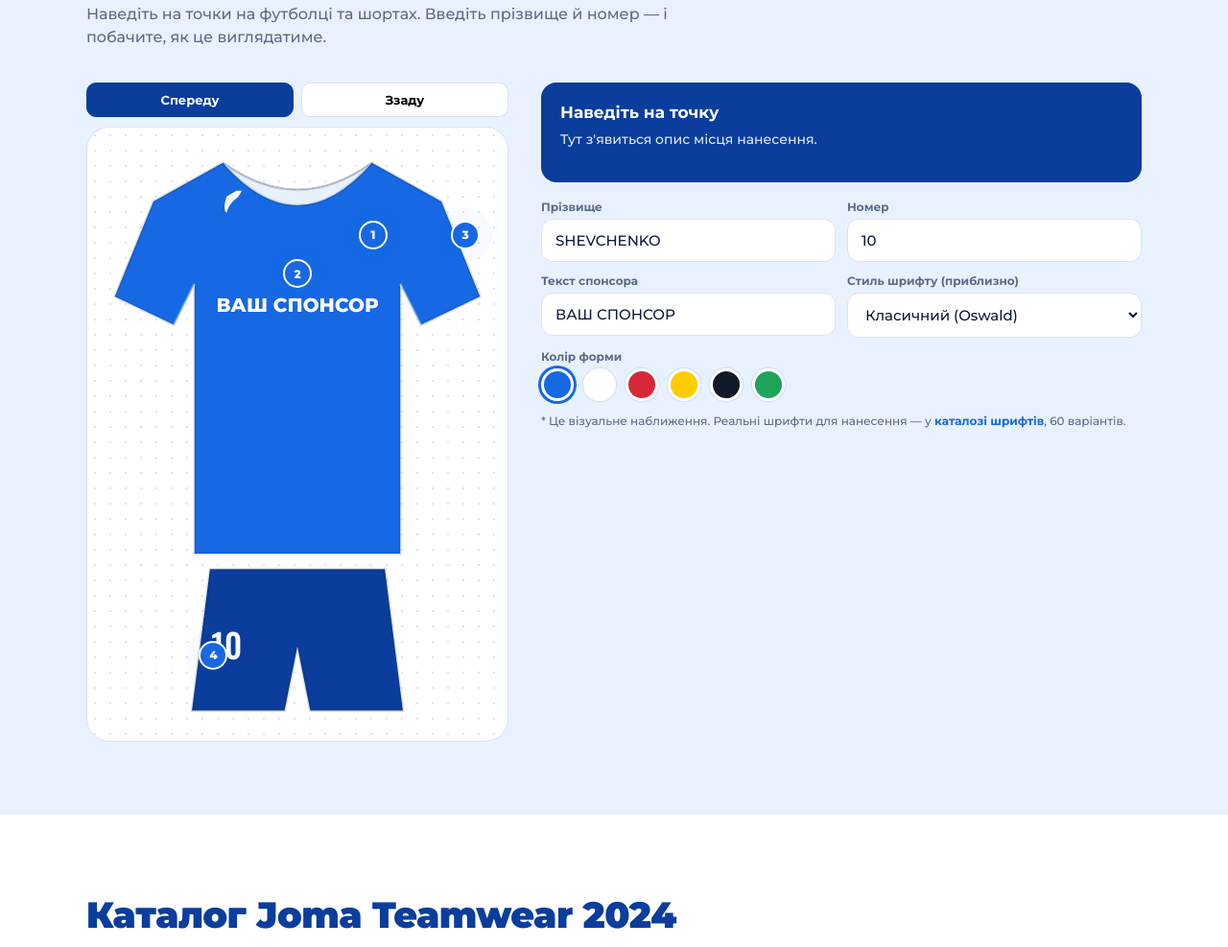
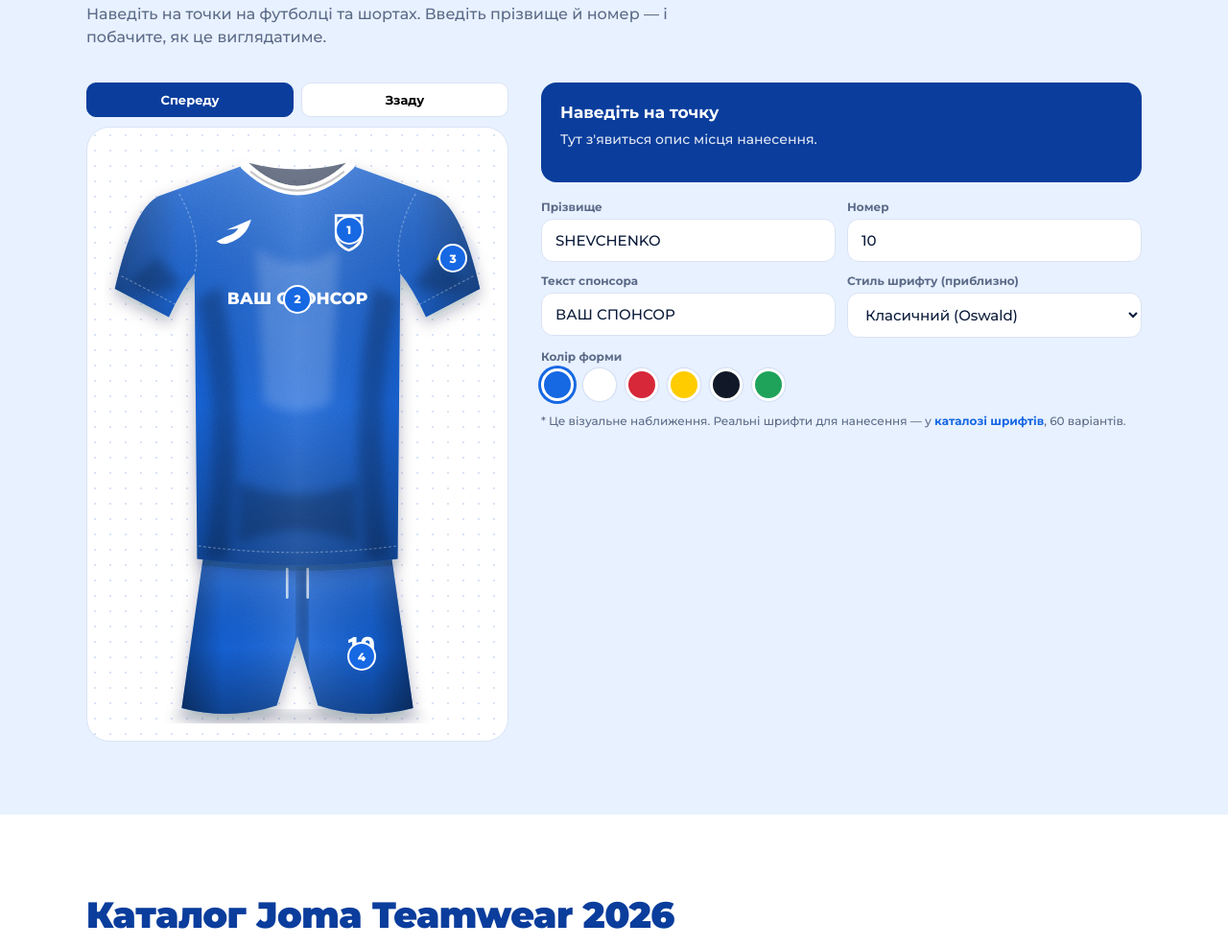
Before and after one commit to olutik22/joma-teamwear, a plain HTML site: page index.html in a window 1280 px wide. Shown: the part 1400-2387 px from the top of the page at 96% size. Drawn offline with nearby package versions, Linux system fonts and the light colour scheme; a web font is replaced by a local one.

Commit message:
Update index.html

```diff
--- a/index.html
+++ b/index.html
@@ -67,14 +67,14 @@ footer{background:var(--ink);color:#c7d4ef;padding:36px 0;font-size:14px}footer
 <header><div class="wrap">
  <a href="#" class="logo">joma<small>ORIGINAL · UKRAINE</small></a>
  <nav><a href="#terms">Умови</a><a href="#builder">Конструктор</a><a href="#catalog">Каталог</a><a href="#fonts">Шрифти</a><a href="#order">Заявка</a></nav>
- <a href="#order" class="btn" style="padding:10px 18px;font-size:13px">Розрахунок</a>
+ <a href="tel:+380636014034" class="btn" style="padding:10px 18px;font-size:13px">+38 (063) 601 40 34</a>
 </div></header>
 
 <div class="hero"><div class="wrap">
  <h1>Командна екіпіровка Joma з вашим нанесенням</h1>
  <p>Форма, гетри, костюми та аксесуари для команд, академій і клубів. Номери, прізвища, логотипи й спонсори — під ключ.</p>
  <a href="#order" class="btn">Отримати розрахунок</a> <a href="#builder" class="btn o">Подивитись нанесення</a>
- <div class="stats"><div><b>74 тис.</b><span>підписників в Instagram</span></div><div><b>60</b><span>шрифтів для нанесення</span></div><div><b>від 1 дня</b><span>термін нанесення*</span></div></div>
+ <div class="stats"><div><b>74 тис.</b><span>підписників в Instagram</span></div><div><b>60</b><span>шрифтів для нанесення</span></div><div><b>від 1 дня</b><span>термін нанесення</span></div></div>
 </div></div>
 
 <section id="terms"><div class="wrap">
@@ -87,18 +87,38 @@ footer{background:var(--ink);color:#c7d4ef;padding:36px 0;font-size:14px}footer
  <div class="bld">
   <div><div class="tabs"><button class="tab on" data-v="front">Спереду</button><button class="tab" data-v="back">Ззаду</button></div>
    <div class="stage" id="stage">
-    <svg viewBox="0 0 300 450" id="kit">
-     <g id="shirt" stroke="#0b1b3a" stroke-opacity=".15" stroke-width="2">
-      <path id="body" d="M92 14 L38 44 L8 118 L54 140 L70 108 L70 318 L230 318 L230 108 L246 140 L292 118 L262 44 L208 14 Q150 56 92 14Z" fill="#1668e3"/>
-      <path id="collar" d="M92 14 Q150 56 208 14 Q150 80 92 14Z" fill="#fff" fill-opacity=".9"/>
-      <path d="M54 140 L70 108 M246 140 L230 108" stroke="#fff" stroke-opacity=".35"/>
-     </g>
-     <g id="frontG"><path d="M118 62 l14 -8 h8 l-6 9 q-12 8 -16 22 q-6 -4 0 -23z" fill="#fff" opacity=".95" transform="translate(30 6) scale(.55)"/></g>
-     <g id="frontT" text-anchor="middle"><text id="spT" x="150" y="130" font-size="15" font-weight="800" font-family="Montserrat"></text></g>
-     <g id="backT" text-anchor="middle" style="display:none"><text id="nmT" x="150" y="76" font-size="22" font-family="Oswald"></text><text id="nuT" x="150" y="190" font-size="110" font-family="Oswald"></text></g>
-     <path id="shorts" d="M82 330 H218 L232 440 H160 L150 390 L140 440 H68 Z" fill="#0a3d9c" stroke="#0b1b3a" stroke-opacity=".15" stroke-width="2"/>
-     <text id="shN" x="95" y="400" text-anchor="middle" font-size="26" font-family="Oswald" fill="#fff">7</text>
-    </svg>
+    <div id="box" style="position:relative"><svg viewBox="0 0 300 450" id="kit" style="color:#fff">
+<defs>
+<path id="bp" d="M108 16 L42 40 Q22 50 8 112 L50 134 Q60 112 70 100 L72 322 Q150 332 228 322 L230 100 Q240 112 250 134 L292 112 Q278 50 258 40 L192 16 Q150 52 108 16Z"/>
+<path id="sp" d="M78 312 H222 L240 438 Q202 448 166 436 L150 382 L134 436 Q98 448 60 438Z"/>
+<clipPath id="cl"><use href="#bp"/></clipPath><clipPath id="cs"><use href="#sp"/></clipPath>
+<linearGradient id="sh" x1="0" x2="1"><stop offset="0" stop-color="#000" stop-opacity=".38"/><stop offset=".18" stop-color="#000" stop-opacity=".04"/><stop offset=".5" stop-color="#fff" stop-opacity=".13"/><stop offset=".82" stop-color="#000" stop-opacity=".08"/><stop offset="1" stop-color="#000" stop-opacity=".42"/></linearGradient>
+<linearGradient id="sv" x1="0" y1="0" x2="0" y2="1"><stop offset="0" stop-color="#fff" stop-opacity=".2"/><stop offset=".6" stop-color="#000" stop-opacity="0"/><stop offset="1" stop-color="#000" stop-opacity=".3"/></linearGradient>
+<filter id="tex" x="0" y="0" width="100%" height="100%"><feTurbulence type="fractalNoise" baseFrequency=".95" numOctaves="2" seed="4"/><feColorMatrix type="saturate" values="0"/></filter>
+<filter id="bl"><feGaussianBlur stdDeviation="4"/></filter>
+<filter id="ds"><feDropShadow dx="0" dy="5" stdDeviation="6" flood-color="#0b1b3a" flood-opacity=".3"/></filter>
+</defs>
+<ellipse cx="150" cy="445" rx="100" ry="5" fill="#0b1b3a" opacity=".18" filter="url(#bl)"/>
+<g filter="url(#ds)"><use id="sf" href="#sp" fill="#1668e3"/><use href="#bp" fill="none"/></g>
+<use href="#sp" fill="url(#sh)"/><use href="#sp" fill="url(#sv)"/>
+<g clip-path="url(#cs)" style="mix-blend-mode:multiply" opacity=".3"><rect width="300" height="450" filter="url(#tex)"/></g>
+<g clip-path="url(#cs)" filter="url(#bl)" opacity=".3"><path d="M150 330 L150 440 L158 440 L158 330Z" fill="#000"/></g>
+<path d="M78 312 H222 L224 327 Q150 336 76 327Z" fill="#000" opacity=".16"/><path d="M142 330 v22 M158 330 v22" stroke="#fff" stroke-opacity=".7" stroke-width="2" stroke-linecap="round"/>
+<g filter="url(#ds)"><use id="body" href="#bp" fill="#1668e3"/></g>
+<use href="#bp" fill="url(#sh)"/><use href="#bp" fill="url(#sv)"/>
+<g clip-path="url(#cl)" style="mix-blend-mode:multiply" opacity=".3"><rect width="300" height="340" filter="url(#tex)"/></g>
+<g clip-path="url(#cl)" filter="url(#bl)" opacity=".22"><path d="M72 120 Q92 200 78 322 L96 322 Q112 200 90 110Z"/><path d="M228 120 Q208 200 222 322 L204 322 Q188 200 210 110Z"/><path d="M104 262 Q150 282 196 262 L196 310 Q150 290 104 310Z"/><path d="M60 108 Q40 122 20 108 L40 86Z"/><path d="M240 108 Q260 122 280 108 L260 86Z"/></g>
+<g clip-path="url(#cl)" filter="url(#bl)" opacity=".16" fill="#fff"><path d="M118 80 Q150 104 182 80 L176 200 Q150 214 124 200Z"/></g>
+<g fill="none" stroke="#fff" stroke-opacity=".3" stroke-width=".9" stroke-dasharray="2.2 1.6"><path d="M58 38 Q76 70 70 100"/><path d="M242 38 Q224 70 230 100"/><path d="M73 312 Q150 322 227 312"/><path d="M13 102 L55 124"/><path d="M287 102 L245 124"/></g>
+<g transform="translate(262 80) rotate(22)"><rect width="14" height="5" fill="#0057b7"/><rect y="5" width="14" height="5" fill="#ffd700"/></g>
+<path d="M112 14 Q150 50 188 14 Q150 24 112 14Z" fill="#0b1b3a" opacity=".6" id="hF"/>
+<g id="cF" fill="none" stroke-linecap="round"><path d="M109 16 Q150 55 191 16" stroke="currentColor" stroke-width="7"/><path d="M114 21 Q150 50 186 21" stroke="#000" stroke-opacity=".22" stroke-width="1.6"/></g>
+<g id="cB" style="display:none" fill="none" stroke-linecap="round"><path d="M118 15 Q150 30 182 15 Q150 22 118 15Z" fill="#0b1b3a" fill-opacity=".6"/><path d="M109 16 Q150 34 191 16" stroke="currentColor" stroke-width="7"/><path d="M116 20 Q150 36 184 20" stroke="#000" stroke-opacity=".22" stroke-width="1.6"/></g>
+<g id="frontG" fill="currentColor"><path transform="translate(104 66)" d="M-9 0 L10 -8 Q7 4 -4 9 Q-12 13 -17 9 L-9 5 Q-3 4 0 -1Z"/><path d="M180 55 h20 v14 q0 9 -10 13 q-10 -4 -10 -13z" fill="none" stroke="currentColor" stroke-width="2"/><circle cx="190" cy="66" r="3.5"/></g>
+<g id="frontT" text-anchor="middle" fill="currentColor"><text id="spT" x="150" y="124" font-size="13" font-weight="800" font-family="Montserrat"></text></g>
+<g id="backT" text-anchor="middle" fill="currentColor" style="display:none"><text x="150" y="54" font-size="10" font-weight="800" letter-spacing="2" font-family="Montserrat">СЛАВА УКРАЇНІ</text><text id="nmT" x="150" y="86" font-size="22" font-family="Oswald"></text><text id="nuT" x="150" y="196" font-size="112" font-family="Oswald"></text></g>
+<text id="shN" x="200" y="402" text-anchor="middle" font-size="24" font-family="Oswald" fill="currentColor">7</text>
+</svg></div>
    </div></div>
   <div>
    <div class="info" id="info"><b>Наведіть на точку</b><p>Тут з'явиться опис місця нанесення.</p></div>
@@ -115,7 +135,7 @@ footer{background:var(--ink);color:#c7d4ef;padding:36px 0;font-size:14px}footer
 </div></section>
 
 <section id="catalog"><div class="wrap">
- <h2>Каталог Joma Teamwear 2024</h2><p class="lead">Обирайте розділ — каталог відкриється на потрібній сторінці. Артикули та кольори вказані під кожною моделлю.</p>
+ <h2>Каталог Joma Teamwear 2026</h2><p class="lead">Обирайте розділ — каталог відкриється на потрібній сторінці. Артикули та кольори вказані під кожною моделлю.</p>
  <div class="chips" id="catChips"></div>
  <div class="row"><button class="btn" onclick="openPdf('catalog')">Переглянути на сайті</button><a class="btn o" href="catalog.pdf" download>Завантажити PDF</a></div>
  <div class="pdf" id="pdf-catalog" style="margin-top:20px"><iframe title="Каталог Joma" loading="lazy"></iframe></div>
@@ -130,7 +150,7 @@ footer{background:var(--ink);color:#c7d4ef;padding:36px 0;font-size:14px}footer
 </div></section>
 
 <section id="order"><div class="wrap" style="max-width:760px">
- <h2>Заявка на розрахунок</h2><p class="lead">Залиште контакти та побажання — підготуємо комерційну пропозицію й візуалізацію.</p>
+ <h2>Заявка на розрахунок</h2><p class="lead">Залиште контакти та побажання — підготуємо комерційну пропозицію й візуалізацію.</p><div class="row" style="margin:-14px 0 24px"><a class="btn o" href="https://t.me/+380636014034" target="_blank" rel="noopener">Telegram</a><a class="btn o" href="https://wa.me/380636014034" target="_blank" rel="noopener">WhatsApp</a><a class="btn o" href="viber://chat?number=%2B380636014034">Viber</a></div>
  <form id="f" class="card"><div class="grid">
   <div><label>Назва команди *</label><input name="team" required placeholder="ФК «Вулкан»"></div>
   <div><label>Контактна особа *</label><input name="name" required></div>
@@ -143,7 +163,7 @@ footer{background:var(--ink);color:#c7d4ef;padding:36px 0;font-size:14px}footer
  </div><div class="ok" id="ok">Дякуємо! Заявку отримано, ми зв'яжемось із вами.</div></form>
 </div></section>
 
-<footer><div class="wrap"><div><b style="color:#fff">Joma Original</b><br>Офіційний представник Joma в Україні</div>
+<footer><div class="wrap"><div><b style="color:#fff">Joma Original</b><br>Офіційний дилер Joma в Україні<br><a href="tel:+380636014034">+38 (063) 601 40 34</a></div>
  <div><a href="https://instagram.com/joma_original" target="_blank" rel="noopener">Instagram @joma_original</a><br>© 2026 Joma Original</div></div></footer>
 
 <script>
@@ -157,15 +177,15 @@ const CAT=[["Ігрова форма",2],["Гетри та воротарі",7],
 const FNT=[["NEW 2025",10],["NEW 2024",1],["Збірні",3],["Клуби",5],["Бренди / ліги",7],["Classic (кирилиця)",8],["Фото робіт",13]];
 const SPOTS={
  front:[
-  {n:1,x:68,y:25,t:"Логотип клубу",d:"Термотрансфер або шеврон на лівій стороні грудей. Повний колір, висока деталізація."},
-  {n:2,x:50,y:34,t:"Спонсор на грудях",d:"Центр грудей: монохром або повний колір, розмір за погодженням."},
-  {n:3,x:90,y:25,t:"Рукав",d:"Малий логотип, прапор чи ініціали на рукаві."},
-  {n:4,x:30,y:100,t:"Номер на шортах",d:"Номер гравця на лівій штанині шортів.",short:1}],
+  {n:1,x:190,y:66,t:"Логотип клубу",d:"Термотрансфер або шеврон на грудях. Повний колір, висока деталізація."},
+  {n:2,x:150,y:120,t:"Спонсор на грудях",d:"Центр грудей: монохром або повний колір, розмір за погодженням."},
+  {n:3,x:271,y:88,t:"Рукав",d:"Малий логотип, прапор чи ініціали на рукаві."},
+  {n:4,x:200,y:398,t:"Номер на шортах",d:"Номер гравця на штанині шортів."}],
  back:[
-  {n:1,x:50,y:17,t:"Прізвище",d:"Над номером. Кирилиця та латиниця — залежно від обраного шрифту."},
-  {n:2,x:50,y:40,t:"Великий номер",d:"Головний елемент нанесення. Шрифт обирайте у каталозі (1–60)."},
-  {n:3,x:50,y:8,t:"Напис над прізвищем",d:"Назва клубу, девіз або «Слава Україні» над прізвищем."},
-  {n:4,x:30,y:100,t:"Номер на шортах",d:"Номер гравця на лівій штанині шортів.",short:1}]
+  {n:1,x:150,y:50,t:"Напис над прізвищем",d:"Назва клубу, девіз або «Слава Україні» над прізвищем."},
+  {n:2,x:150,y:82,t:"Прізвище",d:"Кирилиця та латиниця — залежно від обраного шрифту."},
+  {n:3,x:150,y:150,t:"Великий номер",d:"Головний елемент нанесення. Шрифт обирайте у каталозі (1–60)."},
+  {n:4,x:200,y:398,t:"Номер на шортах",d:"Номер гравця на штанині шортів."}]
 };
 /* ======================================== */
 const $=s=>document.querySelector(s),$$=s=>[...document.querySelectorAll(s)];
@@ -179,22 +199,21 @@ function openPdf(f,p){const box=$("#pdf-"+f);box.classList.add("show");box.query
 let view="front";const col={"#1668e3":"#fff","#ffffff":"#0a3d9c","#d62839":"#fff","#ffcc00":"#0b1b3a","#111827":"#fff","#1fa35b":"#fff"};
 $("#sw").innerHTML=Object.keys(col).map((c,i)=>`<i style="background:${c}" data-c="${c}" class="${i?'':'on'}"></i>`).join("");
 let ink="#fff";
-function paint(){const b=$("#body");$("#kit").querySelectorAll("#frontT text,#backT text,#shN").forEach(t=>t.setAttribute("fill",ink));$("#collar").setAttribute("fill",ink==="#fff"?"#fff":"#0b1b3a")}
-$("#sw").onclick=e=>{const c=e.target.dataset.c;if(!c)return;$$("#sw i").forEach(i=>i.classList.remove("on"));e.target.classList.add("on");$("#body").setAttribute("fill",c);ink=col[c];paint()};
+function paint(){$("#kit").style.color=ink}
+$("#sw").onclick=e=>{const c=e.target.dataset.c;if(!c)return;$$("#sw i").forEach(i=>i.classList.remove("on"));e.target.classList.add("on");$("#body").setAttribute("fill",c);$("#sf").setAttribute("fill",c);ink=col[c];paint()};
 function txt(){const f=$("#inFont").value;$("#nmT").textContent=$("#inName").value.toUpperCase();$("#nuT").textContent=$("#inNum").value;$("#shN").textContent=$("#inNum").value;$("#spT").textContent=$("#inSp").value.toUpperCase();["#nmT","#nuT","#shN"].forEach(s=>$(s).style.fontFamily=`'${f}',sans-serif`);const n=$("#nmT");n.setAttribute("font-size",Math.max(12,Math.min(24,200/Math.max(6,n.textContent.length)*1.7)))}
 ["#inName","#inNum","#inSp","#inFont"].forEach(s=>$(s).addEventListener("input",txt));
-function draw(){$$(".hs").forEach(h=>h.remove());$("#frontG").style.display=$("#frontT").style.display=view==="front"?"":"none";$("#backT").style.display=view==="back"?"":"none";
+function draw(){$$(".hs").forEach(h=>h.remove());$("#frontG").style.display=$("#frontT").style.display=view==="front"?"":"none";$("#backT").style.display=view==="back"?"":"none";$("#cF").style.display=$("#hF").style.display=view==="front"?"":"none";$("#cB").style.display=view==="back"?"":"none";
  SPOTS[view].forEach(s=>{const h=document.createElement("button");h.className="hs";h.textContent=s.n;h.setAttribute("aria-label",s.t);
-  h.style.left=s.x+"%";h.style.top=(s.short?s.y*0.0+ (330+ (440-330)*.35)/450*100:s.y*(318/450)*1.0)+"%";
-  if(s.short)h.style.top="86%";else h.style.top=(s.y*0.7)+"%";
+  h.style.left=(s.x/3)+"%";h.style.top=(s.y/4.5)+"%";
   const show=()=>{$$(".hs").forEach(x=>x.classList.remove("on"));h.classList.add("on");$("#info").innerHTML=`<b>${s.n}. ${s.t}</b><p>${s.d}</p>`};
-  h.onmouseenter=h.onclick=h.onfocus=show;$("#stage").appendChild(h)})}
+  h.onmouseenter=h.onclick=h.onfocus=show;$("#box").appendChild(h)})}
 $$(".tab").forEach(t=>t.onclick=()=>{$$(".tab").forEach(x=>x.classList.remove("on"));t.classList.add("on");view=t.dataset.v;draw()});
 paint();txt();draw();
 // form
 $("#f").onsubmit=async e=>{e.preventDefault();const d=Object.fromEntries(new FormData(e.target));
  try{if(FORM_ENDPOINT.includes("YOUR_ID"))throw 0;const r=await fetch(FORM_ENDPOINT,{method:"POST",headers:{"Accept":"application/json","Content-Type":"application/json"},body:JSON.stringify(d)});if(!r.ok)throw 0;$("#ok").style.display="block";e.target.reset()}
- catch{const m=`Заявка Joma Original%0AКоманда: ${d.team}%0AКонтакт: ${d.name}, ${d.contact}%0AКомплектів: ${d.qty}%0AШрифт №: ${d.font}%0AНанесення: ${d.print}%0A${d.msg}`;window.open("https://t.me/share/url?url=%20&text="+m,"_blank")}};
+ catch{const m=`Заявка Joma Original\nКоманда: ${d.team}\nКонтакт: ${d.name}, ${d.contact}\nКомплектів: ${d.qty}\nШрифт №: ${d.font}\nНанесення: ${d.print}\n${d.msg}`;try{await navigator.clipboard.writeText(m)}catch{}alert("Текст заявки скопійовано. Вставте його в чат Telegram, який зараз відкриється.");window.open("https://t.me/+380636014034","_blank")}};
 </script>
 </body>
 </html>
```
